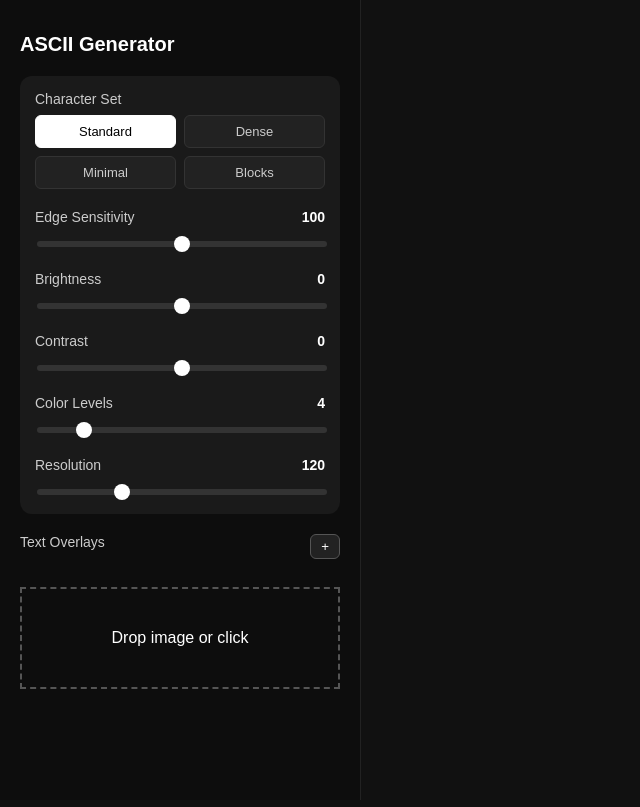
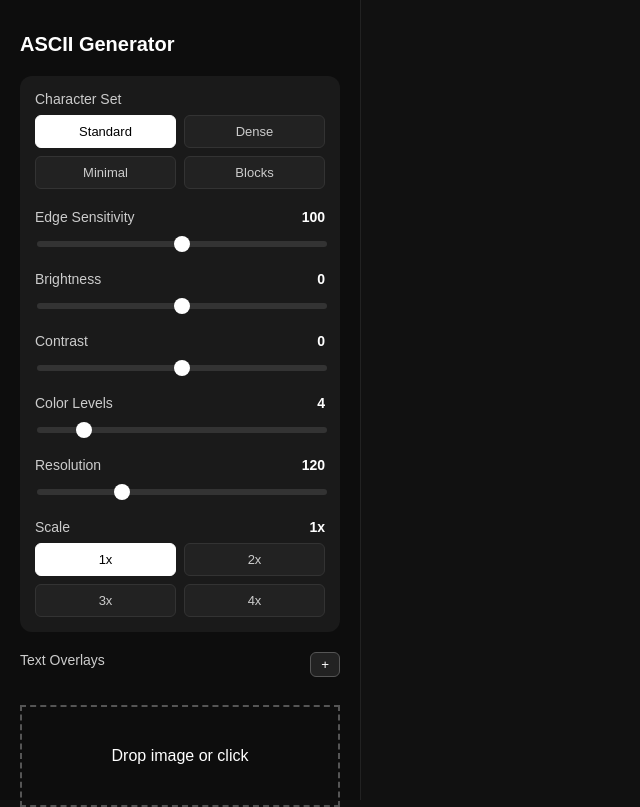
Before and after one commit to Vials-0/ascii-transformer, a React (Vite) app: page / in a window 1280 px wide. Shown: the whole page, without its empty margins (0-640 px from the left). Built offline with nearby package versions, Linux system fonts and the light colour scheme.

Commit message:
Add scaling to generated image up to 4x

```diff
--- a/src/App.jsx
+++ b/src/App.jsx
@@ -12,6 +12,7 @@ export default function App() {
     edgeThreshold,
     brightness,
     contrast,
+    scale,
     overlays,
     imageSrc,
     canvasRef,
@@ -22,6 +23,7 @@ export default function App() {
     updateEdge,
     updateBrightness,
     updateContrast,
+    updateScale,
     addOverlay,
     updateOverlay,
     removeOverlay,
@@ -40,12 +42,14 @@ export default function App() {
           edgeThreshold={edgeThreshold}
           brightness={brightness}
           contrast={contrast}
+          scale={scale}
           onColorChange={updateColors}
           onWidthChange={updateWidth}
           onCharsetChange={updateCharset}
           onEdgeChange={updateEdge}
           onBrightnessChange={updateBrightness}
           onContrastChange={updateContrast}
+          onScaleChange={updateScale}
         />
 
         <TextOverlayControls
--- a/src/ascii/generateAscii.js
+++ b/src/ascii/generateAscii.js
@@ -98,7 +98,8 @@ export function generateASCII(
     charsetKey,
     edgeThreshold,
     brightnessAdjust,
-    contrastAdjust
+    contrastAdjust,
+    scale = 1
 ) {
     if (!canvas || !img || !img.width || !img.height) return null;
 
@@ -123,16 +124,20 @@ export function generateASCII(
 
     const aspectCorrection = charHeight / charWidth;
 
-    canvas.width = safeWidth * charWidth;
-    canvas.height = height * charHeight / aspectCorrection;
+    const baseWidth = safeWidth * charWidth;
+    const baseHeight = height * charHeight / aspectCorrection;
 
-    const ctx = canvas.getContext("2d");
+    const renderCanvas = document.createElement("canvas");
+    const rctx = renderCanvas.getContext("2d");
 
-    ctx.fillStyle = "black";
-    ctx.fillRect(0, 0, canvas.width, canvas.height);
+    renderCanvas.width = baseWidth;
+    renderCanvas.height = baseHeight;
 
-    ctx.font = `${charHeight}px monospace`;
-    ctx.textBaseline = "top";
+    rctx.fillStyle = "black";
+    rctx.fillRect(0, 0, baseWidth, baseHeight);
+
+    rctx.font = `${charHeight}px monospace`;
+    rctx.textBaseline = "top";
 
     const strongEdgeThreshold = edgeThreshold * 1.8;
 
@@ -177,13 +182,11 @@ export function generateASCII(
                 }
             }
 
-            if (!char || char === undefined) {
-                char = "@";
-            }
+            if (!char) char = "@";
 
-            ctx.fillStyle = `rgb(${r}, ${g}, ${b})`;
+            rctx.fillStyle = `rgb(${r}, ${g}, ${b})`;
 
-            ctx.fillText(
+            rctx.fillText(
                 char,
                 x * charWidth,
                 y * (charHeight / aspectCorrection)
@@ -191,5 +194,23 @@ export function generateASCII(
         }
     }
 
+    canvas.width = baseWidth * scale;
+    canvas.height = baseHeight * scale;
+
+    const ctx = canvas.getContext("2d");
+    ctx.imageSmoothingEnabled = false;
+
+    ctx.drawImage(
+        renderCanvas,
+        0,
+        0,
+        baseWidth,
+        baseHeight,
+        0,
+        0,
+        canvas.width,
+        canvas.height
+    );
+
     return canvas.toDataURL();
 }
--- a/src/components/Controls.jsx
+++ b/src/components/Controls.jsx
@@ -12,12 +12,14 @@ export default function Controls({
     edgeThreshold,
     brightness,
     contrast,
+    scale,
     onColorChange,
     onWidthChange,
     onCharsetChange,
     onEdgeChange,
     onBrightnessChange,
-    onContrastChange
+    onContrastChange,
+    onScaleChange
 }) {
     return (
         <div className="controls">
@@ -109,6 +111,27 @@ export default function Controls({
                     onChange={(e) => onWidthChange(parseInt(e.target.value))}
                 />
             </div>
+
+            {/* ✅ NEW: Scale buttons (placed exactly after sliders) */}
+            <div className="control-group">
+                <div className="control-header">
+                    <span>Scale</span>
+                    <span className="value">{scale}x</span>
+                </div>
+                <div className="button-group">
+                    {[1, 2, 3, 4].map((s) => (
+                        <button
+                            key={s}
+                            className={
+                                "charset-btn " + (scale === s ? "active" : "")
+                            }
+                            onClick={() => onScaleChange(s)}
+                        >
+                            {s}x
+                        </button>
+                    ))}
+                </div>
+            </div>
         </div>
     );
 }
--- a/src/hooks/useAscii.js
+++ b/src/hooks/useAscii.js
@@ -9,9 +9,9 @@ export default function useAscii() {
     const [edgeThreshold, setEdgeThreshold] = useState(100);
     const [brightness, setBrightness] = useState(0);
     const [contrast, setContrast] = useState(0);
+    const [scale, setScale] = useState(1);
 
     const [overlays, setOverlays] = useState([]);
-
     const [imageSrc, setImageSrc] = useState(null);
 
     const fileRef = useRef(null);
@@ -31,7 +31,8 @@ export default function useAscii() {
                 opts.charset ?? charset,
                 opts.edgeThreshold ?? edgeThreshold,
                 opts.brightness ?? brightness,
-                opts.contrast ?? contrast
+                opts.contrast ?? contrast,
+                opts.scale ?? scale
             );
 
             if (!ascii) return;
@@ -47,7 +48,8 @@ export default function useAscii() {
                     finalImage,
                     overlay.text,
                     overlay.position,
-                    overlay.color
+                    overlay.color,
+                    opts.scale ?? scale
                 );
             }
 
@@ -73,18 +75,18 @@ export default function useAscii() {
         processImage(file);
     };
 
-    const updateOverlay = (index, updated) => {
-        const newOverlays = [...overlays];
-        newOverlays[index] = updated;
-        setOverlays(newOverlays);
-        scheduleRender({ overlays: newOverlays });
-    };
-
     const addOverlay = () => {
         const newOverlays = [
             ...overlays,
             { text: "", position: "center", color: "#ffffff", expanded: true }
         ];
+        setOverlays(newOverlays);
+        scheduleRender({ overlays: newOverlays });
+    };
+
+    const updateOverlay = (index, updated) => {
+        const newOverlays = [...overlays];
+        newOverlays[index] = updated;
         setOverlays(newOverlays);
         scheduleRender({ overlays: newOverlays });
     };
@@ -111,6 +113,7 @@ export default function useAscii() {
         edgeThreshold,
         brightness,
         contrast,
+        scale,
         overlays,
         imageSrc,
         canvasRef,
@@ -140,6 +143,10 @@ export default function useAscii() {
             setContrast(v);
             scheduleRender({ contrast: v });
         },
+        updateScale: (v) => {
+            setScale(v);
+            scheduleRender({ scale: v });
+        },
 
         addOverlay,
         updateOverlay,
--- a/src/overlay/applyTextOverlay.js
+++ b/src/overlay/applyTextOverlay.js
@@ -1,4 +1,4 @@
-export function applyTextOverlay(imageSrc, text, position, color = "#ffffff") {
+export function applyTextOverlay(imageSrc, text, position, color = "#ffffff", scale = 1) {
     if (!text) return imageSrc;
 
     return new Promise((resolve) => {
@@ -14,14 +14,15 @@ export function applyTextOverlay(imageSrc, text, position, color = "#ffffff") {
 
             ctx.drawImage(img, 0, 0);
 
-            const fontSize = Math.floor(canvas.width / 15);
+            const baseFontSize = Math.floor(canvas.width / 15);
+            const fontSize = baseFontSize;
+            const padding = 20 * scale;
+
             ctx.font = `bold ${fontSize}px sans-serif`;
             ctx.fillStyle = color;
             ctx.strokeStyle = "black";
             ctx.lineWidth = 4;
             ctx.textBaseline = "top";
-
-            const padding = 20;
 
             let x = padding;
             let y = padding;
```
